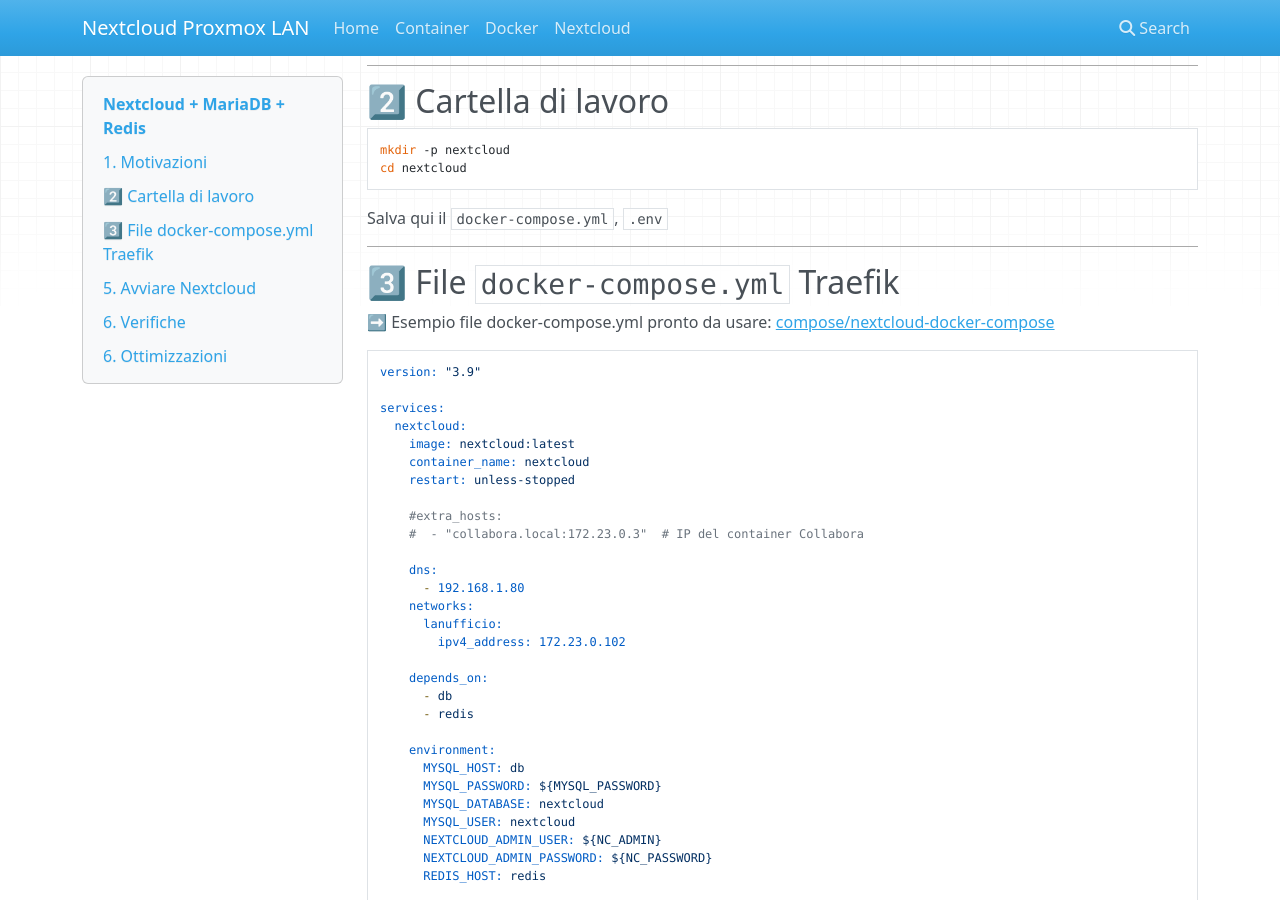
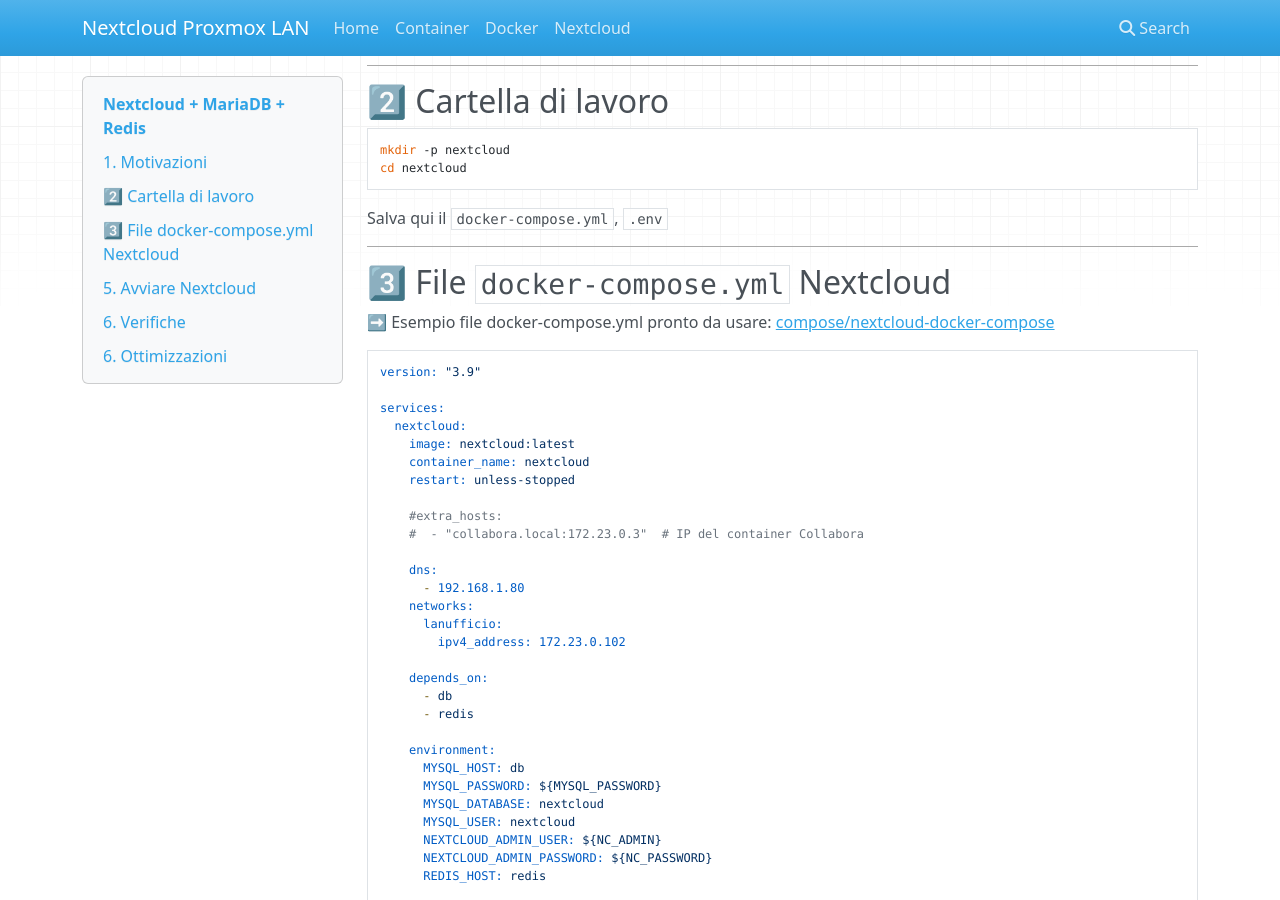
Before and after one commit to masilib/nextcloud-proxmox-lan, an MkDocs documentation site: the page built from docs/05-installazione-nextcloud.md, in a window 1280 px wide and 900 px high, scrolled down 325 px. Built offline with MkDocs 1.6.1, drawn with Linux system fonts in a browser that asks for light colours; nearby versions of some CDN libraries.

Commit message:
Update 05-installazione-nextcloud.md

```diff
--- a/docs/05-installazione-nextcloud.md
+++ b/docs/05-installazione-nextcloud.md
@@ -25,7 +25,7 @@ Salva qui il `docker-compose.yml`, `.env`
 
 ---
 
-## 3️⃣ File `docker-compose.yml` Traefik
+## 3️⃣ File `docker-compose.yml` Nextcloud
 
 ➡️ Esempio file docker-compose.yml pronto da usare:
 [compose/nextcloud-docker-compose](../compose/nextcloud-docker-compose.yml)
```
